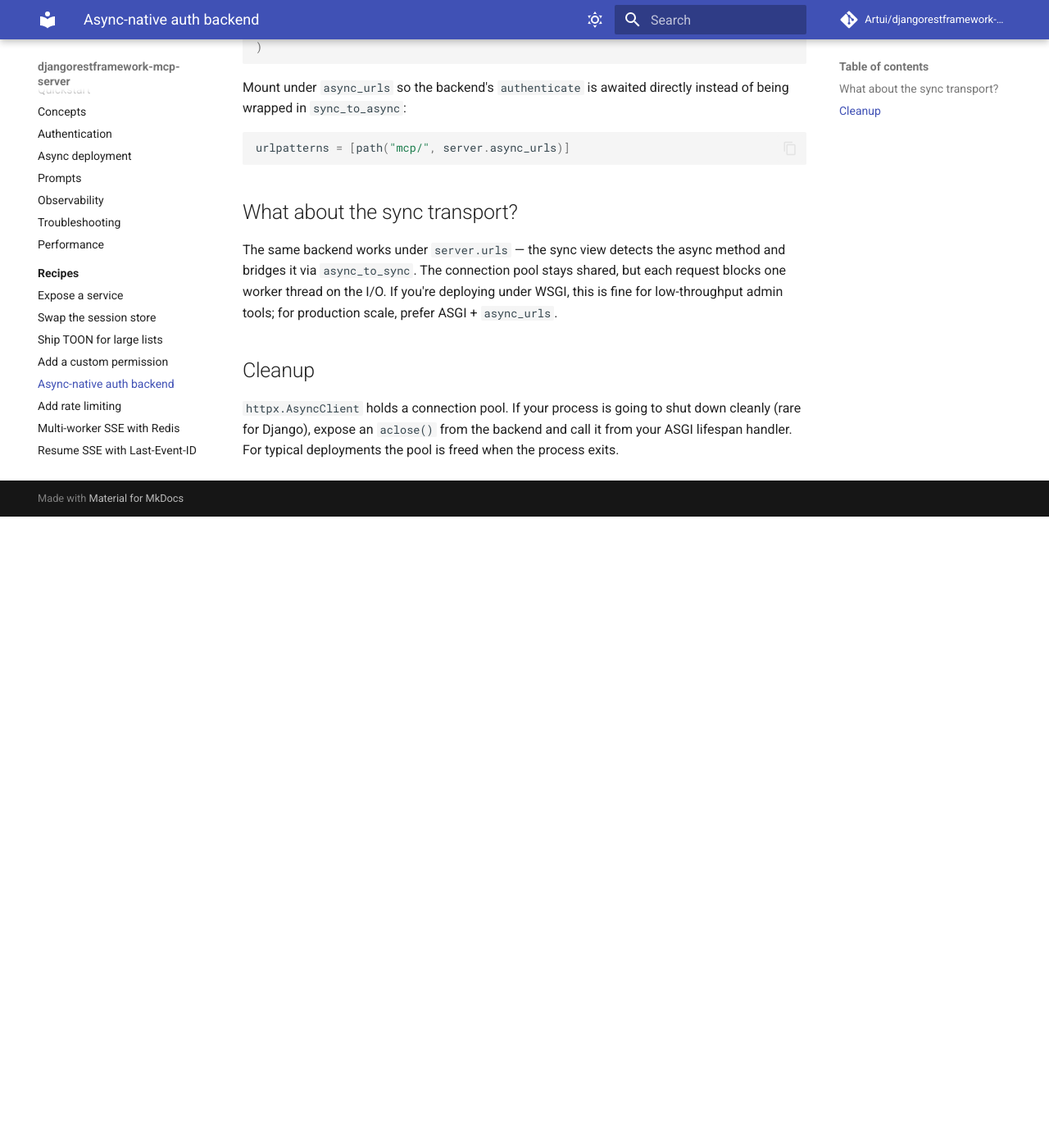
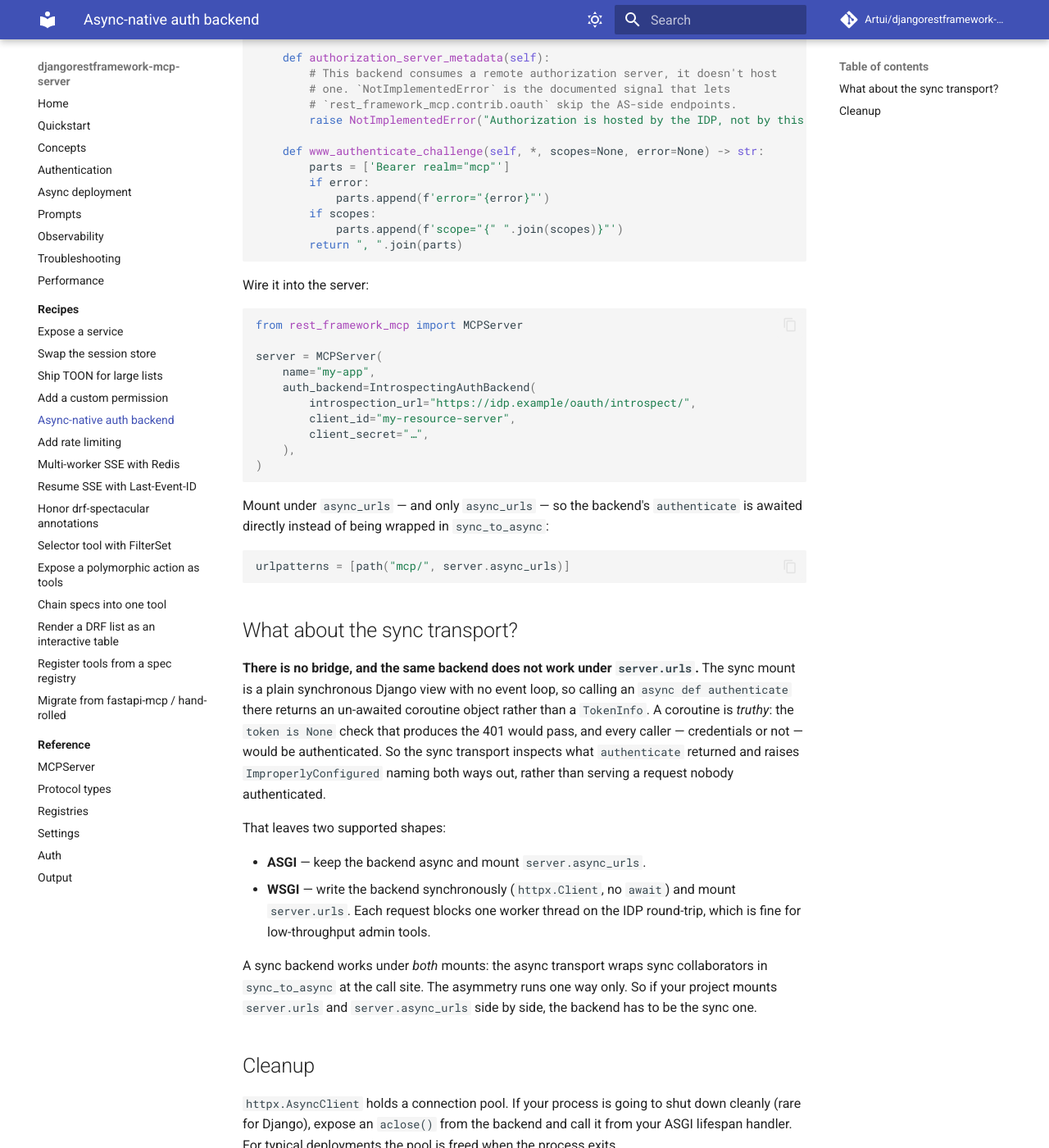
Before and after one commit to Artui/django-spec-mcp, an MkDocs documentation site: the page built from docs/recipes/async-auth-backend.md, in a window 1280 px wide and 1400 px high, scrolled down 1500 px. Shown: the whole window at 82% size. Built offline with MkDocs 1.6.1 and Material for MkDocs 9.7.7, drawn with Linux system fonts in a browser that asks for light colours; comment, search, counter and statistics services are not loaded; before the commit the page ends 2130 px from its top, so only the background shows below that; some of the changed text lies outside the part shown.

Commit message:
Refuse an async auth backend on the sync transport (Artui/djangorestframework-mcp-server#80)
The sync transport called `backend.authenticate(request)` and used the
return value directly. An `async def authenticate` — which
`docs/recipes/async-auth-backend.md` documented, claiming the sync view
bridged it via `async_to_sync` — returns an un-awaited coroutine there.
A coroutine is truthy, so the `token is None` check that produces the 401
passed and every caller was served as authenticated, under the shared
"anonymous" principal (a coroutine has no `pk`). No bridge has ever
existed; the only `async_to_sync` calls in the package are in the
subscription publisher.

`_reject_awaitable_token` now inspects what `authenticate` returned and
raises `ImproperlyConfigured` when it is awaitable, naming both remedies:
mount `server.async_urls`, or make the backend a plain `def`. The
coroutine is closed first so CPython does not add a "never awaited"
RuntimeWarning on top of the real error. Already-deployed installs are
covered by the raise, not by the doc fix.

The recipe now sends async backends to `async_urls` only. Two further
defects in the same example: `protected_resource_metadata` returned a
plain `dict`, which raises `AttributeError` in the PRM ViewSet (it calls
`.to_dict()`), and `TokenInfo(user=<sub string>)` collapsed every caller
into the shared "anonymous" principal, voiding session and task ownership
isolation. `docs/async.md` carried the same `dict` return and gains a
note that the sync/async collaborator bridging runs one way only.

Co-authored-by: Claude Opus 5 <noreply@anthropic.com>

````diff
--- a/docs/recipes/async-auth-backend.md
+++ b/docs/recipes/async-auth-backend.md
@@ -3,14 +3,26 @@
 When your authentication path is itself I/O-bound — calling out to an IDP,
 querying a remote token introspection endpoint, fetching JWKs over HTTP —
 you want the validation to happen on the event loop, not in a thread.
-Declare the backend's methods `async def` and the dispatcher awaits them
-directly.
+Declare the backend's methods `async def` and the async dispatcher awaits
+them directly.
+
+!!! danger "An async backend belongs to `server.async_urls` only"
+    Only the async transport can await `authenticate`. The sync transport has
+    no event loop to await on, so mounting an async backend under
+    `server.urls` is a configuration error — it is refused with
+    `ImproperlyConfigured` rather than served. See
+    [What about the sync transport?](#what-about-the-sync-transport) below for
+    why refusing is the only safe answer.
 
 ```python
 import httpx
+from django.contrib.auth import get_user_model
 from django.http import HttpRequest
 
 from rest_framework_mcp import MCPAuthBackend, TokenInfo
+from rest_framework_mcp.auth.types.protected_resource_metadata import (
+    ProtectedResourceMetadata,
+)
 
 
 class IntrospectingAuthBackend:
@@ -38,19 +50,34 @@ class IntrospectingAuthBackend:
         if not claims.get("active"):
             return None
 
+        # Resolve the subject to a real user object. Session and task ownership
+        # are keyed on `token.user.pk`; a bare `sub` string has no `pk`, so
+        # every caller would collapse into the shared "anonymous" principal and
+        # one caller's session id would be usable by another.
+        user = await get_user_model().objects.filter(username=claims["sub"]).afirst()
+        if user is None:
+            return None
+
         return TokenInfo(
-            user=claims.get("sub"),
+            user=user,
             scopes=tuple(claims.get("scope", "").split()),
             audience=claims.get("aud"),
             raw=claims,
         )
 
-    def protected_resource_metadata(self) -> dict:
-        return {
-            "resource": "https://example.com/mcp/",
-            "authorization_servers": ["https://idp.example/"],
-            "bearer_methods_supported": ["header"],
-        }
+    def protected_resource_metadata(self) -> ProtectedResourceMetadata:
+        # A dataclass, not a dict — the PRM ViewSet calls `.to_dict()` on it.
+        return ProtectedResourceMetadata(
+            resource="https://example.com/mcp/",
+            authorization_servers=["https://idp.example/"],
+            bearer_methods_supported=["header"],
+        )
+
+    def authorization_server_metadata(self):
+        # This backend consumes a remote authorization server, it doesn't host
+        # one. `NotImplementedError` is the documented signal that lets
+        # `rest_framework_mcp.contrib.oauth` skip the AS-side endpoints.
+        raise NotImplementedError("Authorization is hosted by the IDP, not by this resource.")
 
     def www_authenticate_challenge(self, *, scopes=None, error=None) -> str:
         parts = ['Bearer realm="mcp"']
@@ -76,8 +103,9 @@ server = MCPServer(
 )
 ```
 
-Mount under `async_urls` so the backend's `authenticate` is awaited
-directly instead of being wrapped in `sync_to_async`:
+Mount under `async_urls` — and only `async_urls` — so the backend's
+`authenticate` is awaited directly instead of being wrapped in
+`sync_to_async`:
 
 ```python
 urlpatterns = [path("mcp/", server.async_urls)]
@@ -85,11 +113,27 @@ urlpatterns = [path("mcp/", server.async_urls)]
 
 ## What about the sync transport?
 
-The same backend works under `server.urls` — the sync view detects the
-async method and bridges it via `async_to_sync`. The connection pool stays
-shared, but each request blocks one worker thread on the I/O. If you're
-deploying under WSGI, this is fine for low-throughput admin tools; for
-production scale, prefer ASGI + `async_urls`.
+**There is no bridge, and the same backend does not work under
+`server.urls`.** The sync mount is a plain synchronous Django view with no
+event loop, so calling an `async def authenticate` there returns an
+un-awaited coroutine object rather than a `TokenInfo`. A coroutine is
+*truthy*: the `token is None` check that produces the 401 would pass, and
+every caller — credentials or not — would be authenticated. So the sync
+transport inspects what `authenticate` returned and raises
+`ImproperlyConfigured` naming both ways out, rather than serving a request
+nobody authenticated.
+
+That leaves two supported shapes:
+
+- **ASGI** — keep the backend async and mount `server.async_urls`.
+- **WSGI** — write the backend synchronously (`httpx.Client`, no `await`)
+  and mount `server.urls`. Each request blocks one worker thread on the IDP
+  round-trip, which is fine for low-throughput admin tools.
+
+A sync backend works under *both* mounts: the async transport wraps sync
+collaborators in `sync_to_async` at the call site. The asymmetry runs one
+way only. So if your project mounts `server.urls` and `server.async_urls`
+side by side, the backend has to be the sync one.
 
 ## Cleanup
 
````
Also changed, not shown: CHANGELOG.md (+29 -0 lines), docs/async.md (+10 -1 lines), 2 other files.
